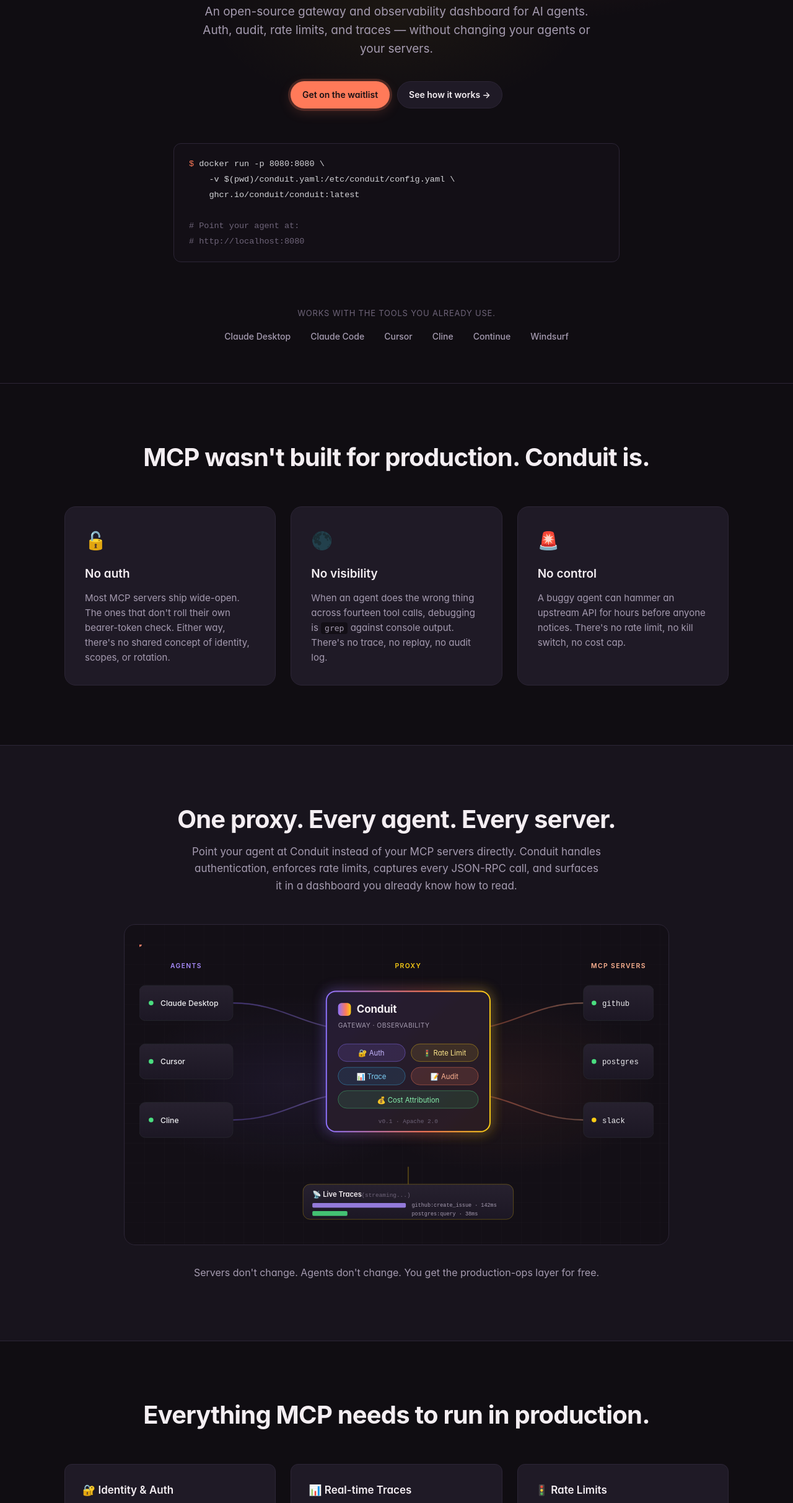
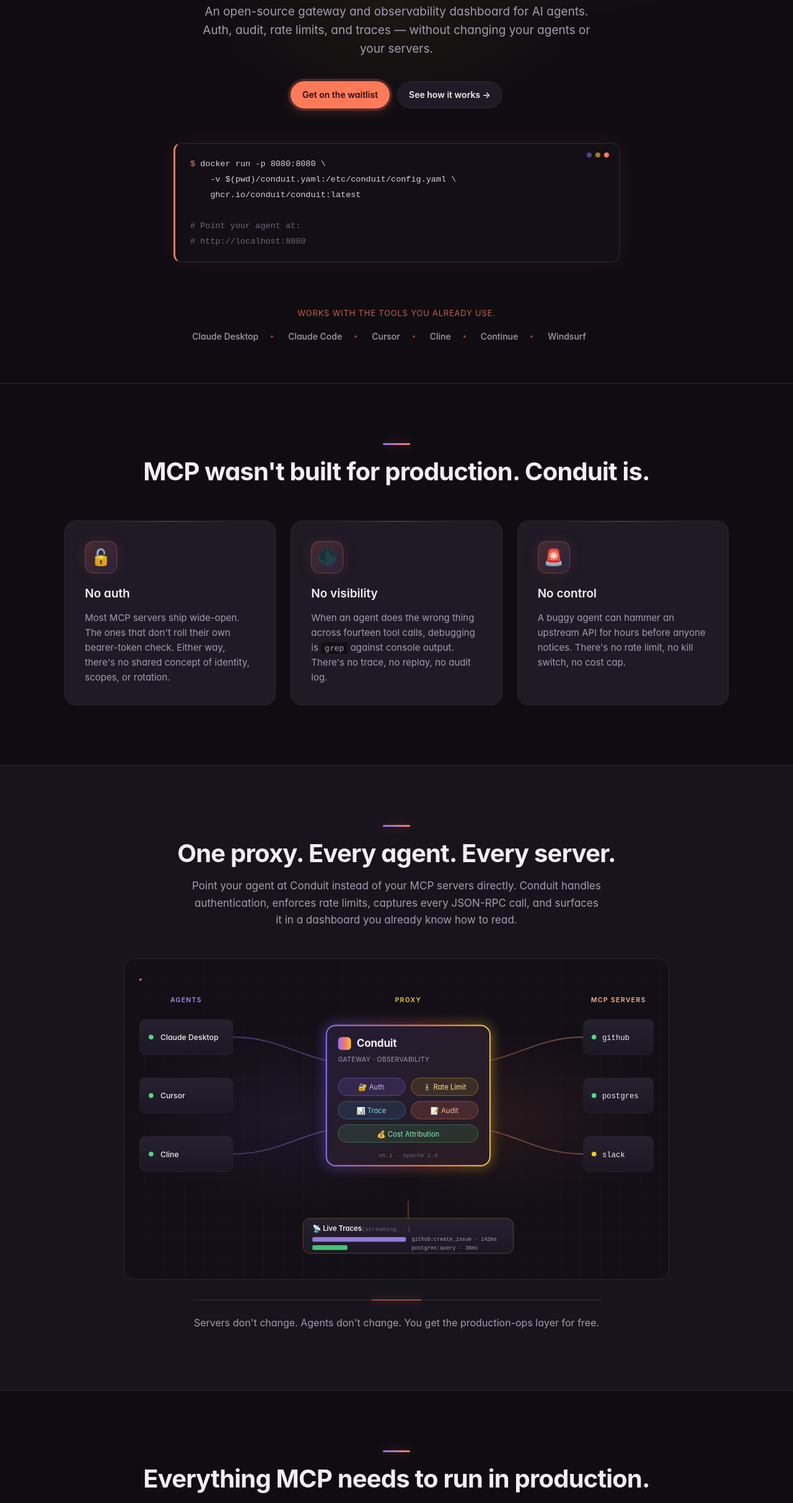
Before and after one commit to broadben/landing-pages, a plain HTML site: page conduit/index.html in a window 1280 px wide. Shown: the part 375-2800 px from the top of the page at 62% size. Drawn offline with Linux system fonts and the light colour scheme; a web font is replaced by a local one.

Commit message:
Conduit: weave coral through page accents

```diff
--- a/conduit/styles.css
+++ b/conduit/styles.css
@@ -97,7 +97,13 @@
   border-radius: 6px;
   box-shadow: 0 0 0 2px rgba(255,122,89,0.22), 0 0 24px rgba(142,114,255,0.25);
 }
-.brand-text { color: var(--text); }
+.brand-text {
+  background: var(--brand-gradient);
+  -webkit-background-clip: text;
+  background-clip: text;
+  color: transparent;
+  letter-spacing: -0.015em;
+}
 .nav-links {
   display: flex;
   gap: 28px;
@@ -201,6 +207,7 @@
   text-align: left;
   background: var(--code-bg);
   border: 1px solid var(--border);
+  border-left: 3px solid var(--primary);
   border-radius: var(--radius);
   padding: 20px 24px;
   font-family: var(--mono);
@@ -208,27 +215,59 @@
   line-height: 1.7;
   color: #d4d4d8;
   overflow-x: auto;
+  position: relative;
+  box-shadow: 0 0 32px rgba(255,122,89,0.08);
+}
+/* Three terminal-style dots in the top-right, coral as the active one */
+.hero-code::before {
+  content: '';
+  position: absolute;
+  top: 14px; right: 16px;
+  width: 8px; height: 8px;
+  border-radius: 50%;
+  background: var(--primary);
+  box-shadow:
+    -14px 0 0 0 rgba(250,204,21,0.6),
+    -28px 0 0 0 rgba(142,114,255,0.5);
 }
 .hero-code .prompt { color: var(--primary); user-select: none; }
 .hero-code .comment { color: var(--text-faint); }
 
 .trust { padding-top: 24px; }
 .trust p {
-  color: var(--text-faint);
+  color: var(--primary);
   font-size: 13px;
   letter-spacing: 0.06em;
   text-transform: uppercase;
   margin: 0 0 16px;
+  opacity: 0.75;
 }
 .trust-row {
   display: flex;
-  gap: 32px;
+  gap: 24px;
   justify-content: center;
   flex-wrap: wrap;
   color: var(--text-muted);
   font-weight: 500;
   font-size: 14px;
 }
+/* Coral dot separator between wordmarks — small but visually unifying */
+.trust-row span {
+  position: relative;
+  padding-right: 24px;
+  transition: color .15s ease;
+}
+.trust-row span:not(:last-child)::after {
+  content: '';
+  position: absolute;
+  right: 0; top: 50%;
+  width: 4px; height: 4px;
+  border-radius: 50%;
+  background: var(--primary);
+  transform: translateY(-50%);
+  opacity: 0.5;
+}
+.trust-row span:hover { color: var(--primary); }
 
 /* SECTIONS */
 .section {
@@ -246,6 +285,19 @@
   margin: 0 0 16px;
   text-align: center;
   font-weight: 700;
+  position: relative;
+}
+/* Small coral-purple bar above every section heading — gives every section
+   a consistent accent moment without flooding the page. */
+.section h2::before {
+  content: '';
+  display: block;
+  width: 44px;
+  height: 3px;
+  background: linear-gradient(90deg, var(--secondary), var(--primary));
+  border-radius: 999px;
+  margin: 0 auto 20px;
+  box-shadow: 0 0 16px rgba(255,122,89,0.35);
 }
 .section-lede {
   text-align: center;
@@ -259,6 +311,20 @@
   color: var(--text-muted);
   margin: 32px auto 0;
   max-width: 660px;
+  padding-top: 24px;
+  border-top: 1px solid rgba(255,122,89,0.18);
+  position: relative;
+}
+.section-foot::before {
+  content: '';
+  position: absolute;
+  top: -1px;
+  left: 50%;
+  transform: translateX(-50%);
+  width: 80px;
+  height: 1px;
+  background: var(--primary);
+  box-shadow: 0 0 12px var(--primary);
 }
 
 /* THREE COLUMN CARDS */
@@ -274,10 +340,36 @@
   border: 1px solid var(--border);
   border-radius: var(--radius-lg);
   padding: 32px;
-  transition: border .15s ease, transform .15s ease;
+  transition: border .15s ease, transform .15s ease, box-shadow .15s ease;
+  position: relative;
+  overflow: hidden;
+}
+/* Hairline coral top-border on every card — same accent as section h2 but
+   anchored to each card. Visible without being loud. */
+.card::after {
+  content: '';
+  position: absolute;
+  top: 0; left: 20%; right: 20%;
+  height: 1px;
+  background: linear-gradient(90deg, transparent, var(--primary), transparent);
+  opacity: 0.35;
+  transition: opacity .2s ease, left .3s ease, right .3s ease;
 }
 .card:hover { border-color: var(--primary); transform: translateY(-2px); box-shadow: 0 8px 32px rgba(255,122,89,0.10); }
-.card-icon { font-size: 28px; margin-bottom: 16px; }
+.card:hover::after { opacity: 1; left: 0; right: 0; }
+.card-icon {
+  display: inline-flex;
+  align-items: center;
+  justify-content: center;
+  width: 52px;
+  height: 52px;
+  border-radius: 14px;
+  background: linear-gradient(135deg, rgba(255,122,89,0.18) 0%, rgba(142,114,255,0.10) 100%);
+  border: 1px solid rgba(255,122,89,0.30);
+  font-size: 26px;
+  margin-bottom: 18px;
+  box-shadow: 0 0 24px rgba(255,122,89,0.10);
+}
 .card h3 {
   font-size: 19px;
   margin: 0 0 12px;
@@ -358,7 +450,28 @@
   border: 1px solid var(--border);
   border-radius: var(--radius);
   padding: 28px;
+  position: relative;
+  transition: border .15s ease, transform .15s ease, box-shadow .15s ease;
 }
+/* Coral L-bracket in the corner — subtle architectural accent, mirrors the
+   "production layer" hardware/network feel. */
+.feature::before {
+  content: '';
+  position: absolute;
+  top: 12px; left: 12px;
+  width: 14px; height: 14px;
+  border-top: 2px solid var(--primary);
+  border-left: 2px solid var(--primary);
+  border-top-left-radius: 4px;
+  opacity: 0.5;
+  transition: opacity .15s ease, transform .15s ease;
+}
+.feature:hover {
+  border-color: var(--primary);
+  transform: translateY(-2px);
+  box-shadow: 0 8px 24px rgba(255,122,89,0.08);
+}
+.feature:hover::before { opacity: 1; transform: scale(1.1); }
 .feature h3 {
   margin: 0 0 12px;
   font-size: 17px;
@@ -509,6 +622,17 @@
   letter-spacing: -0.02em;
   margin: 0 0 12px;
   font-weight: 700;
+  position: relative;
+}
+.cta-section h2::before {
+  content: '';
+  display: block;
+  width: 44px;
+  height: 3px;
+  background: linear-gradient(90deg, var(--secondary), var(--primary));
+  border-radius: 999px;
+  margin: 0 auto 20px;
+  box-shadow: 0 0 16px rgba(255,122,89,0.35);
 }
 .cta-section p { color: var(--text-muted); margin: 0 0 32px; }
 .cta-form {
@@ -543,6 +667,20 @@
   background: var(--bg-alt);
   border-top: 1px solid var(--border);
   padding: 56px 0 40px;
+  position: relative;
+}
+/* Coral hairline at the very top of the footer to bookend the page */
+.footer::before {
+  content: '';
+  position: absolute;
+  top: -1px;
+  left: 50%;
+  transform: translateX(-50%);
+  width: 140px;
+  height: 2px;
+  background: var(--brand-gradient);
+  border-radius: 999px;
+  box-shadow: 0 0 20px rgba(255,122,89,0.3);
 }
 .footer-inner {
   display: grid;
@@ -563,13 +701,17 @@
   font-size: 13px;
   letter-spacing: 0.06em;
   text-transform: uppercase;
-  color: var(--text-faint);
+  color: var(--primary);
   margin: 0 0 16px;
+  opacity: 0.85;
 }
 .footer-cols a {
   display: block;
   color: var(--text-muted);
   font-size: 14px;
   padding: 4px 0;
+  transition: color .15s ease, padding-left .15s ease;
 }
+.footer-cols a:hover { color: var(--primary); padding-left: 4px; }
 .footer-cols a[aria-disabled="true"] { color: var(--text-faint); cursor: not-allowed; }
+.footer-cols a[aria-disabled="true"]:hover { padding-left: 0; }
```
